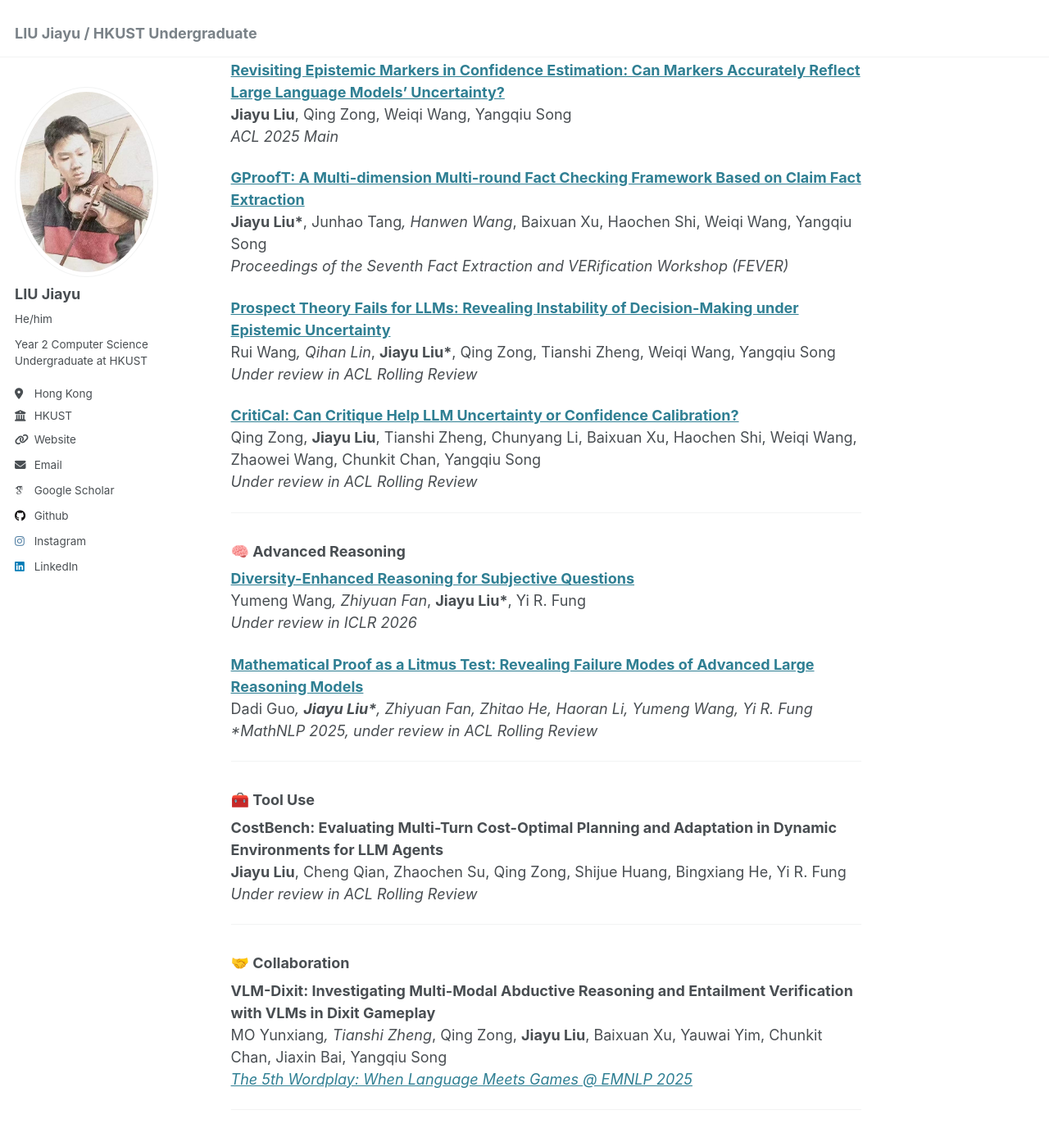
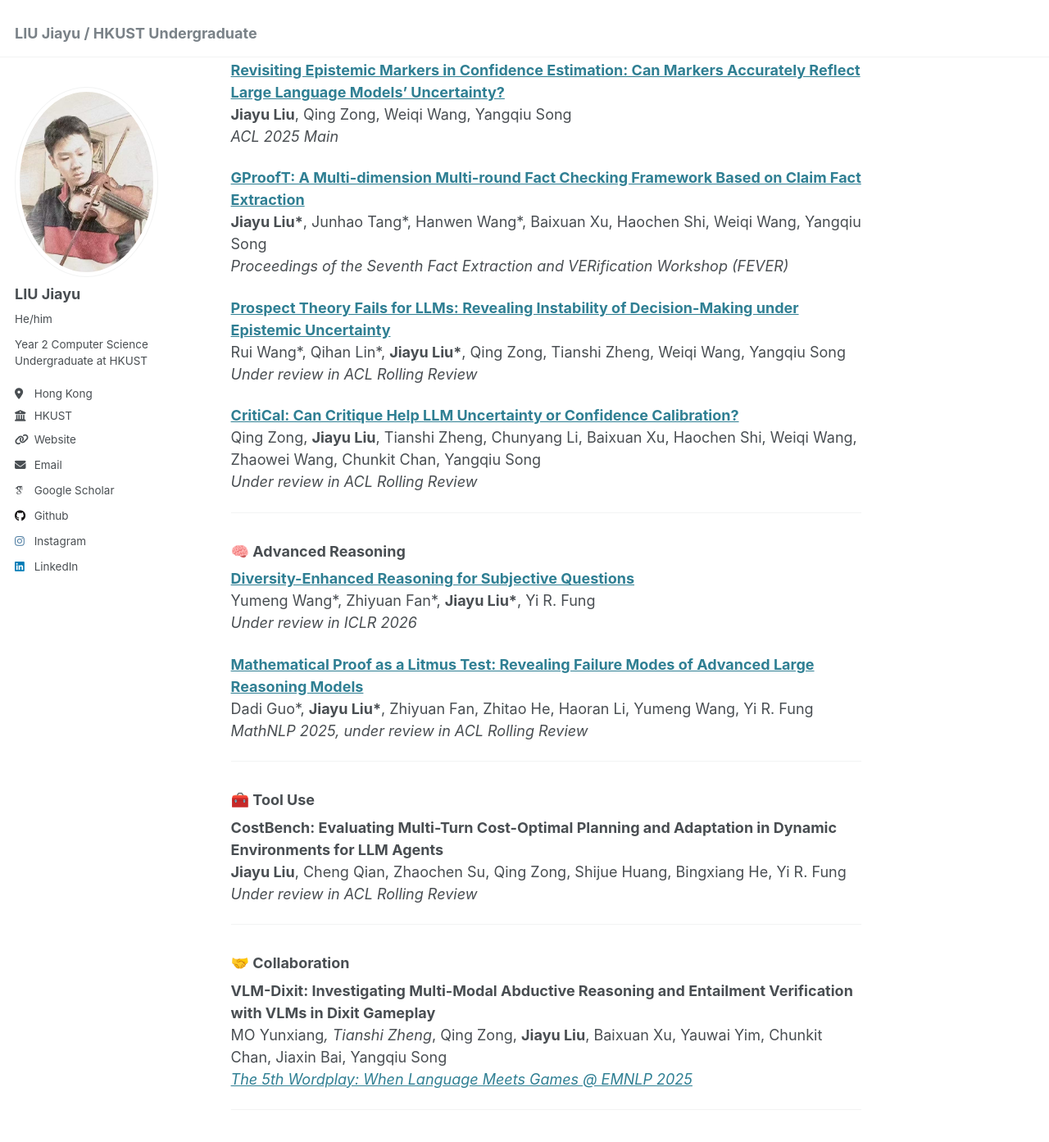
Before and after one commit to JiayuJeff/JiayuJeff.github.io, a Jekyll site: the page built from _pages/about.md, in a window 1280 px wide and 1400 px high, scrolled down 1702 px. Shown: the top 1393 px of the window at 82% size. Built offline with Jekyll 4.4.1, drawn with Linux system fonts in a browser that asks for light colours; some web fonts are replaced.

```diff
--- a/_pages/about.md
+++ b/_pages/about.md
@@ -67,11 +67,11 @@ I’m **Jiayu LIU**, a third-year CS student supervised by [Prof. Yangqiu Song](
 *ACL 2025 Main*
 
 **[GProofT: A Multi-dimension Multi-round Fact Checking Framework Based on Claim Fact Extraction](https://aclanthology.org/2024.fever-1.14/)**
-**Jiayu Liu\***, Junhao Tang*, Hanwen Wang*, Baixuan Xu, Haochen Shi, Weiqi Wang, Yangqiu Song
+**Jiayu Liu\***, Junhao Tang\*, Hanwen Wang\*, Baixuan Xu, Haochen Shi, Weiqi Wang, Yangqiu Song
 *Proceedings of the Seventh Fact Extraction and VERification Workshop (FEVER)*
 
 **[Prospect Theory Fails for LLMs: Revealing Instability of Decision-Making under Epistemic Uncertainty](https://arxiv.org/abs/2508.08992)**
-Rui Wang*, Qihan Lin*, **Jiayu Liu\***, Qing Zong, Tianshi Zheng, Weiqi Wang, Yangqiu Song
+Rui Wang\*, Qihan Lin\*, **Jiayu Liu\***, Qing Zong, Tianshi Zheng, Weiqi Wang, Yangqiu Song
 *Under review in ACL Rolling Review*
 
 **[CritiCal: Can Critique Help LLM Uncertainty or Confidence Calibration?](https://arxiv.org/abs/2510.24505)**
@@ -83,11 +83,11 @@ Qing Zong, **Jiayu Liu**, Tianshi Zheng, Chunyang Li, Baixuan Xu, Haochen Shi, W
 ### 🧠 Advanced Reasoning
 
 **[Diversity-Enhanced Reasoning for Subjective Questions](https://www.arxiv.org/pdf/2507.20187)**
-Yumeng Wang*, Zhiyuan Fan*, **Jiayu Liu\***, Yi R. Fung
+Yumeng Wang\*, Zhiyuan Fan\*, **Jiayu Liu\***, Yi R. Fung
 *Under review in ICLR 2026*
 
 **[Mathematical Proof as a Litmus Test: Revealing Failure Modes of Advanced Large Reasoning Models](https://arxiv.org/pdf/2506.17114)**
-Dadi Guo*, **Jiayu Liu\***, Zhiyuan Fan, Zhitao He, Haoran Li, Yumeng Wang, Yi R. Fung
+Dadi Guo\*, **Jiayu Liu\***, Zhiyuan Fan, Zhitao He, Haoran Li, Yumeng Wang, Yi R. Fung
 *MathNLP 2025, under review in ACL Rolling Review*
 
 ---
```
